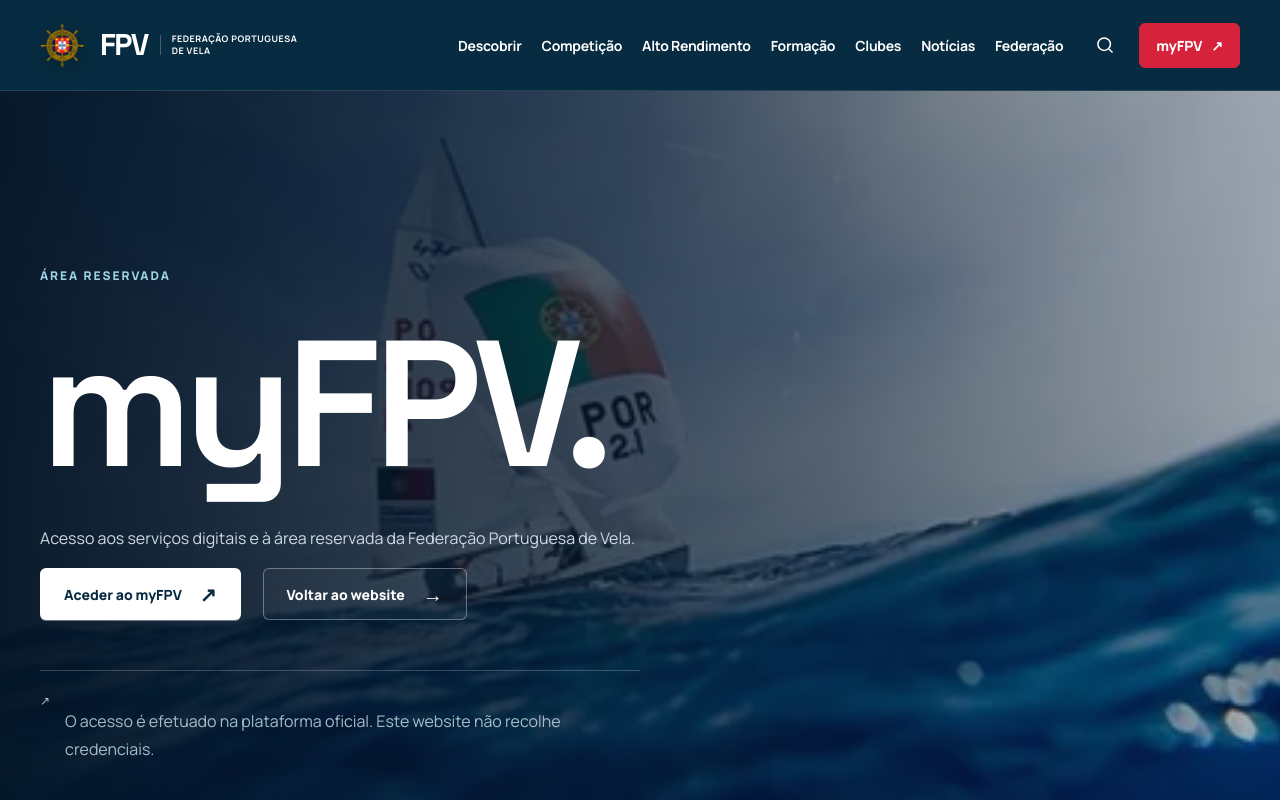
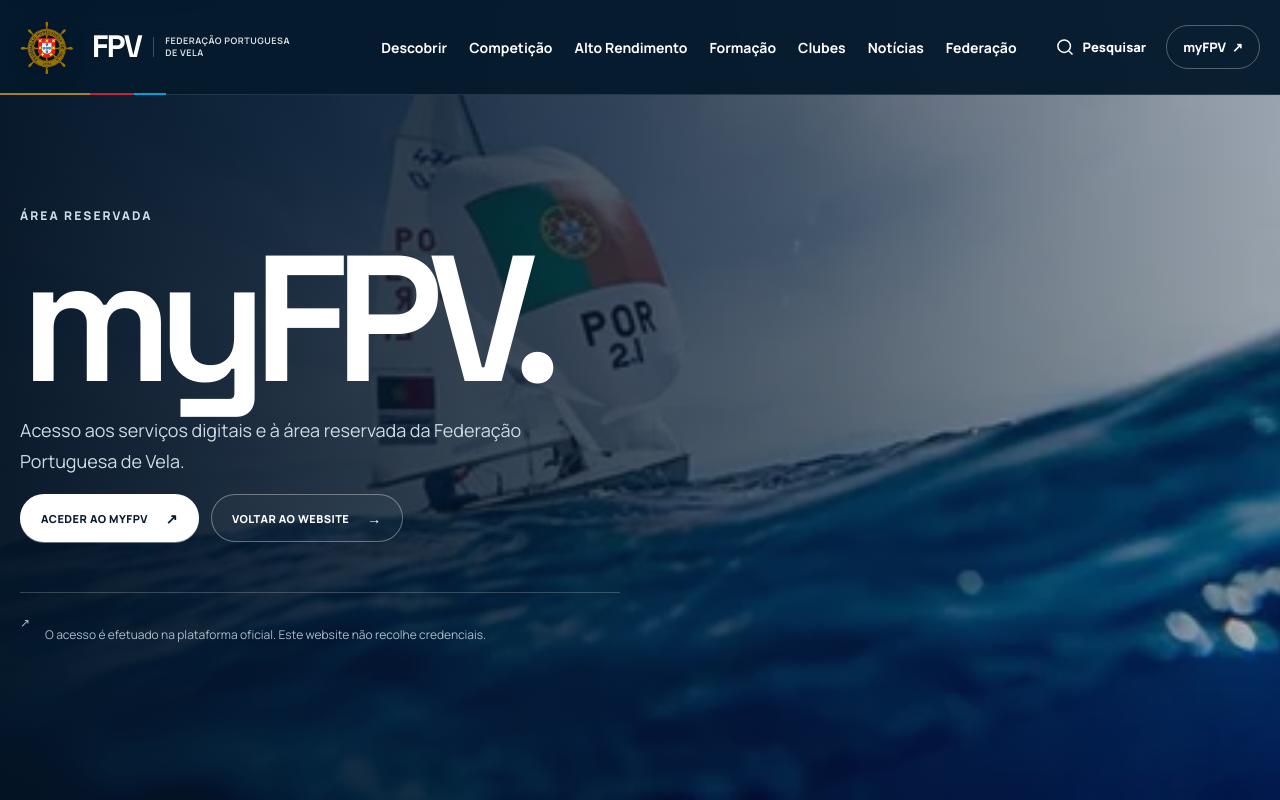
Before and after one commit to didi2003pt-pixel/Site-Prot-tipo-fpv, a plain HTML site: page myfpv.html in a window 1280 px wide. Shown: the top 800 px of the page. Drawn offline with Linux system fonts and the light colour scheme.

Commit message:
Apply accessible FPV validation layer

```diff
--- a/myfpv.html
+++ b/myfpv.html
@@ -9,9 +9,9 @@
 <link crossorigin href="https://fonts.gstatic.com" rel="preconnect">
 <link href="https://fonts.googleapis.com/css2?family=Manrope:wght@400;500;600;700;800&family=Space+Grotesk:wght@500;600;700&display=swap" rel="stylesheet">
 <link href="css/style.css" rel="stylesheet">
-<link href="css/modern.css" rel="stylesheet"/>
+<link href="css/accessibility-final.css" rel="stylesheet"/>
 </head>
-<body class="myfpv-gateway-body fpv-modern">
+<body class="myfpv-gateway-body">
 <a class="skip-link" href="#conteudo">Saltar para o conteúdo</a>
 <header class="site-header" id="top">
   <div class="container nav-shell">
@@ -30,7 +30,7 @@
     </nav>
     <div class="nav-actions">
       <button aria-label="Pesquisar" class="icon-btn" data-open-search type="button">
-        <svg aria-hidden="true" viewBox="0 0 24 24"><path d="m21 21-4.6-4.6m2.1-5.4a7.5 7.5 0 1 1-15 0 7.5 7.5 0 0 1 15 0Z"></path></svg>
+        <svg aria-hidden="true" viewBox="0 0 24 24"><path d="m21 21-4.6-4.6m2.1-5.4a7.5 7.5 0 1 1-15 0 7.5 7.5 0 0 1 15 0Z"></path></svg><span class="search-label">Pesquisar</span>
       </button>
       <a class="myfpv" href="myfpv.html">myFPV <span>↗</span></a>
       <button aria-expanded="false" aria-label="Abrir menu" class="menu-btn" aria-controls="mobile-navigation" data-menu-toggle type="button">
@@ -125,6 +125,6 @@
   </section>
 </div>
 <script src="js/main.js"></script>
-<script src="js/modern.js" defer></script>
+<script src="js/accessibility-final.js"></script>
 </body>
 </html>
```
